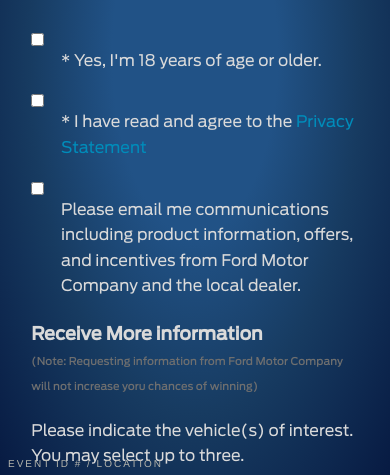
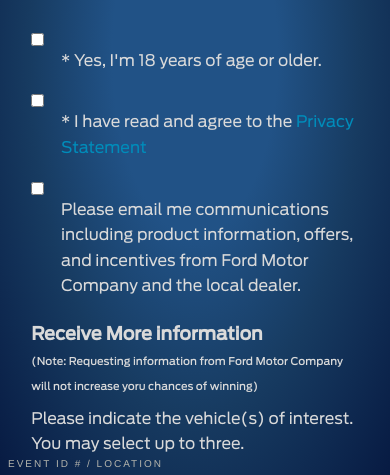
Before and after one commit to matyoung/iOS-FORM-APP, a plain HTML site: page page-3.html in a window 390 px wide. Shown: the part 367-842 px from the top of the page. Drawn offline with Linux system fonts and the light colour scheme; some packages are replaced by stand-ins of ours; a script that the page names is missing.

Commit message:
styling edits

```diff
--- a/css/app.css
+++ b/css/app.css
@@ -28,6 +28,10 @@ h1,h2,h3,h4,h5, .button {
 	color: #dadada;
 	font-weight: 500;
 	font-family: "Antenna-Medium", sans-serif;
+}
+
+h5 small {
+	color: #dadada;
 }
 
 div.fayft {
--- a/page-3.html
+++ b/page-3.html
@@ -83,7 +83,7 @@
 
 								<div class="row">
 									<div class="small-12 columns">
-										<h5><strong>Receive More information</strong> <br /><small>(Note: Requesting information from Ford Motor Company will not increase yoru chances of winning)</small></p>
+										<h5><strong>Receive More information</strong> <br /><small >(Note: Requesting information from Ford Motor Company will not increase yoru chances of winning)</small></h5>
 									</div>
 									<div class="small-12 columns">
 										<p>Please indicate the vehicle(s) of interest. You may select up to three.</p>
```
